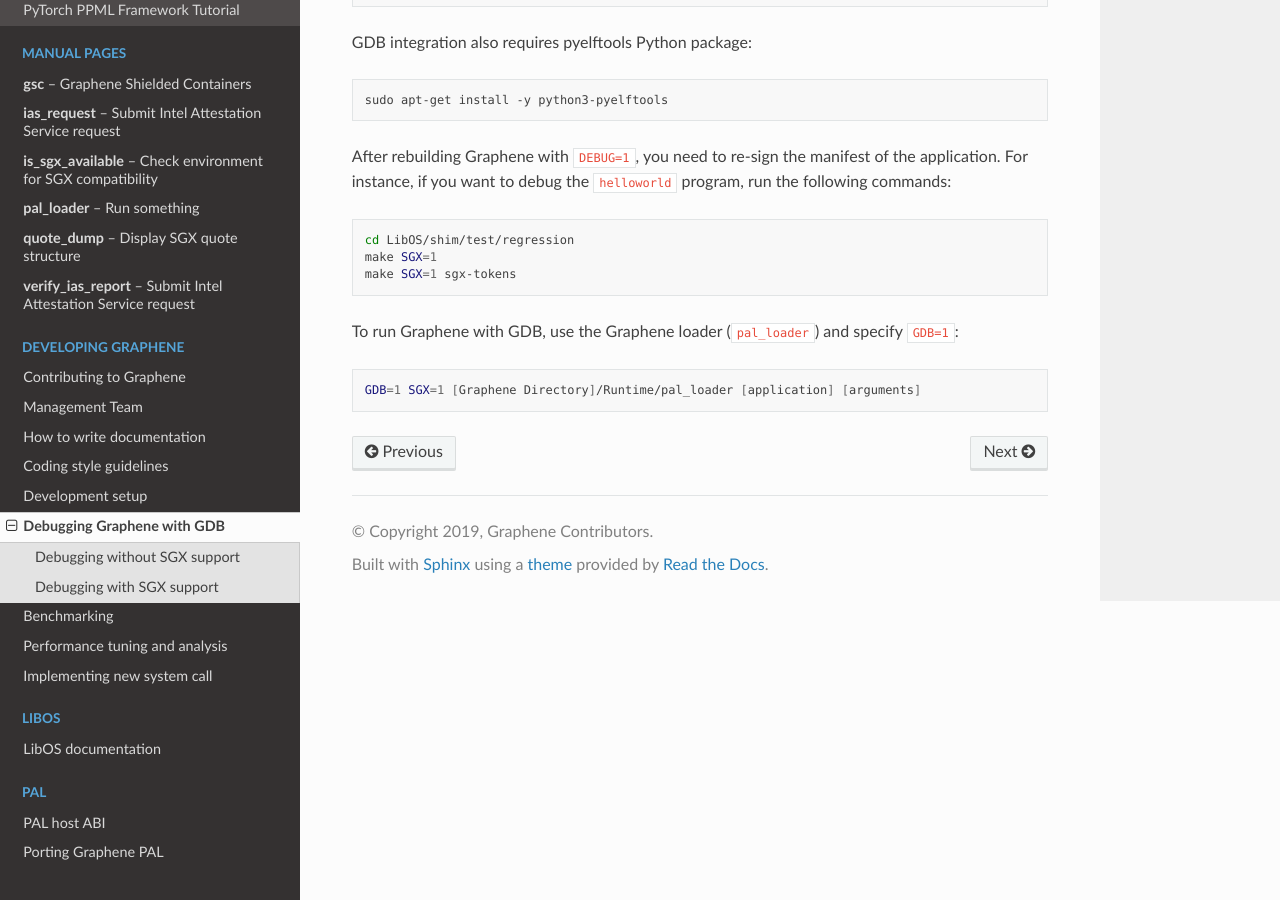
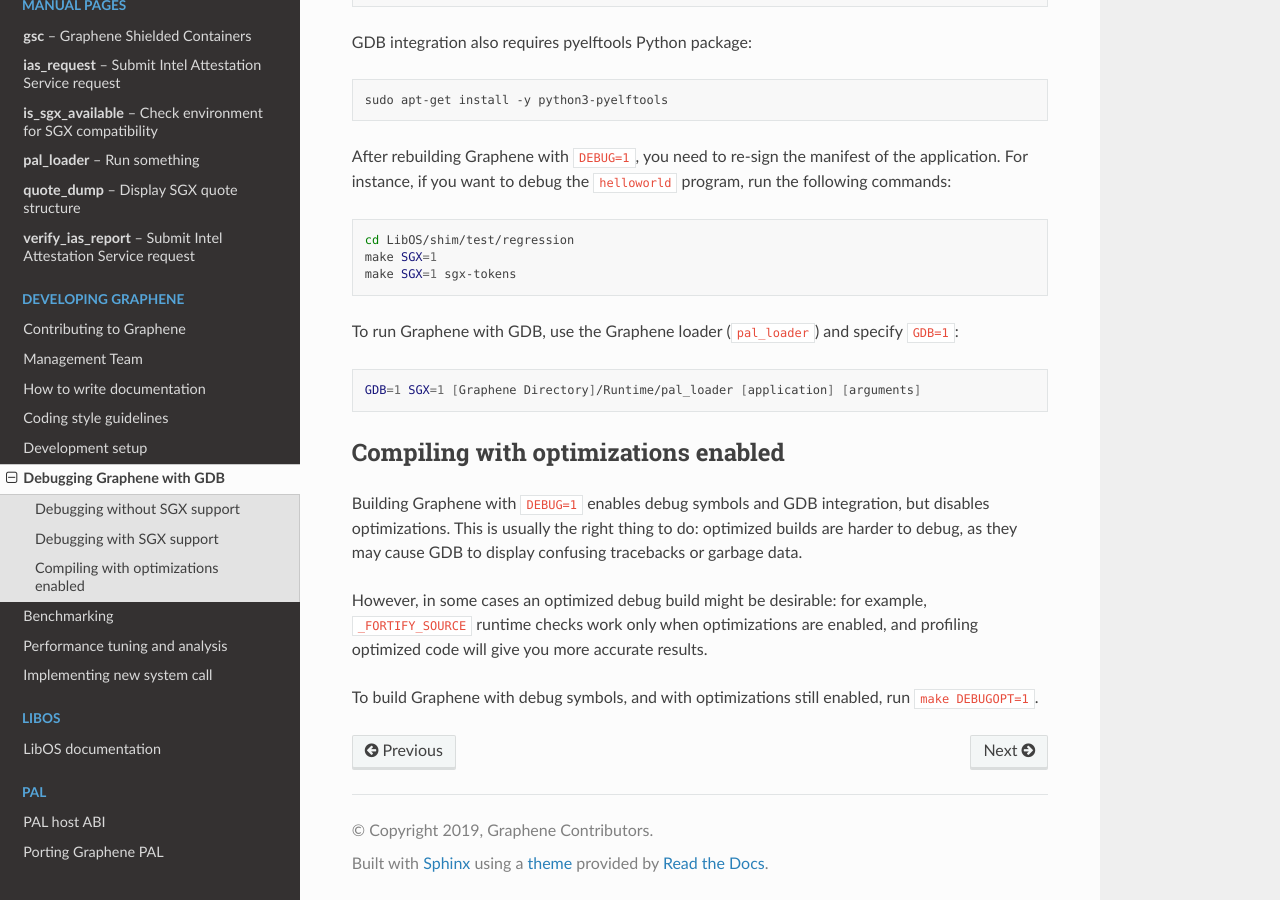
Before and after one commit to aeropittura/vaultrun, a Sphinx documentation site: the page built from Documentation/devel/debugging.rst, in a window 1280 px wide and 900 px high, scrolled down 976 px. Built offline with Sphinx 7.4.7 and the Read the Docs theme 2.0.0, drawn with Linux system fonts in a browser that asks for light colours.

Commit message:
[Make] Add DEBUGOPT=1 option for optimized debug builds
This should be useful for more reliable profiling, and is necessary
for debugging _FORTIFY_SOURCE runtime failures, because they are
enabled only in optimized builds.

Signed-off-by: Paweł Marczewski <pawel@invisiblethingslab.com>

Original-author: Paweł Marczewski <pawel@invisiblethingslab.com>
Original-committer: Dmitrii Kuvaiskii <dmitrii.kuvaiskii@intel.com>
Original-commit: 786ec0102617fb0c5acde47c3cec0e9db433be10

```diff
--- a/Documentation/devel/debugging.rst
+++ b/Documentation/devel/debugging.rst
@@ -55,3 +55,18 @@ To run Graphene with GDB, use the Graphene loader (``pal_loader``) and specify
 ``GDB=1``::
 
     GDB=1 SGX=1 [Graphene Directory]/Runtime/pal_loader [application] [arguments]
+
+Compiling with optimizations enabled
+------------------------------------
+
+Building Graphene with ``DEBUG=1`` enables debug symbols and GDB integration,
+but disables optimizations. This is usually the right thing to do: optimized
+builds are harder to debug, as they may cause GDB to display confusing
+tracebacks or garbage data.
+
+However, in some cases an optimized debug build might be desirable: for example,
+``_FORTIFY_SOURCE`` runtime checks work only when optimizations are enabled, and
+profiling optimized code will give you more accurate results.
+
+To build Graphene with debug symbols, and with optimizations still enabled, run
+``make DEBUGOPT=1``.
--- a/Documentation/devel/performance.rst
+++ b/Documentation/devel/performance.rst
@@ -531,7 +531,10 @@ SGX profiling
 There is support for profiling the code inside the SGX enclave. Here is how to
 use it:
 
-#. Compile Graphene with ``SGX=1 DEBUG=1``.
+#. Compile Graphene with ``SGX=1 DEBUGOPT=1``.
+
+   You can also use ``SGX=1 DEBUG=1``, but ``DEBUGOPT=1`` (optimizations
+   enabled) makes Graphene performance more similar to release build.
 
 #. Add ``sgx.profile.enable = "main"`` to manifest (to collect data for the main
    process), or ``sgx.profile.enable = "all"`` (to collect data for all
--- a/Documentation/manifest-syntax.rst
+++ b/Documentation/manifest-syntax.rst
@@ -563,7 +563,8 @@ SGX profiling
     (Default: "none")
 
 This syntax specifies whether to enable SGX profiling. Graphene must be compiled
-with ``DEBUG=1`` for this option to work.
+with ``DEBUG=1`` or ``DEBUGOPT=1`` for this option to work (the latter is
+advised).
 
 If this option is set to ``main``, the main process will collect IP samples and
 save them as ``sgx-perf.data``. If it is set to ``all``, all processes will
```
Also changed, not shown: Documentation/building.rst (+8 -0 lines), 1 other file.
